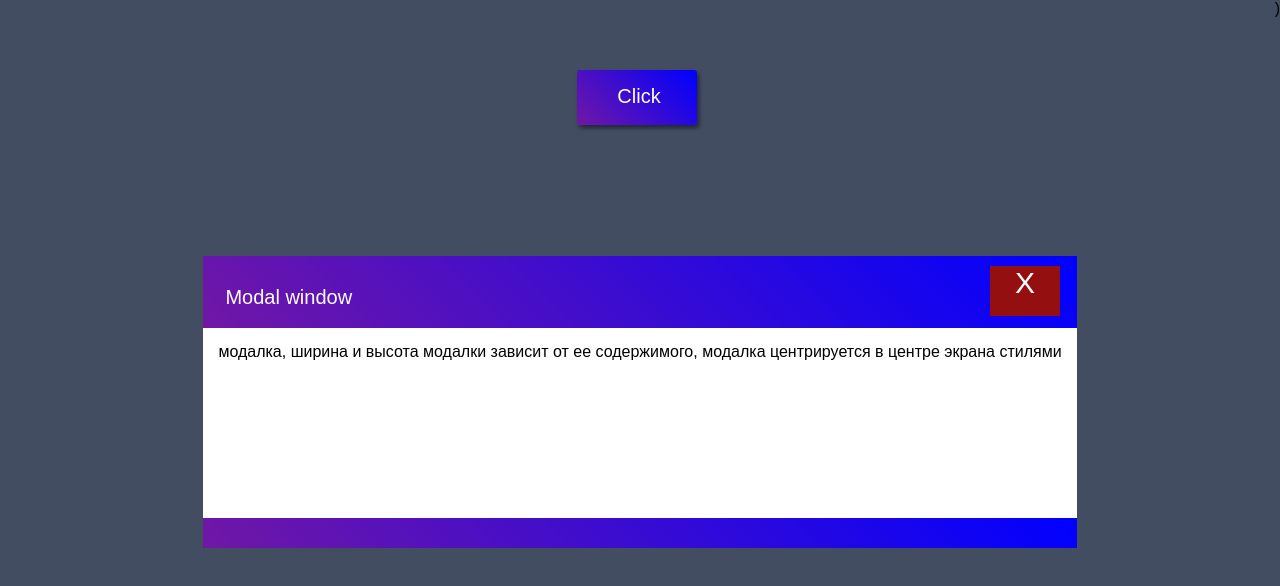
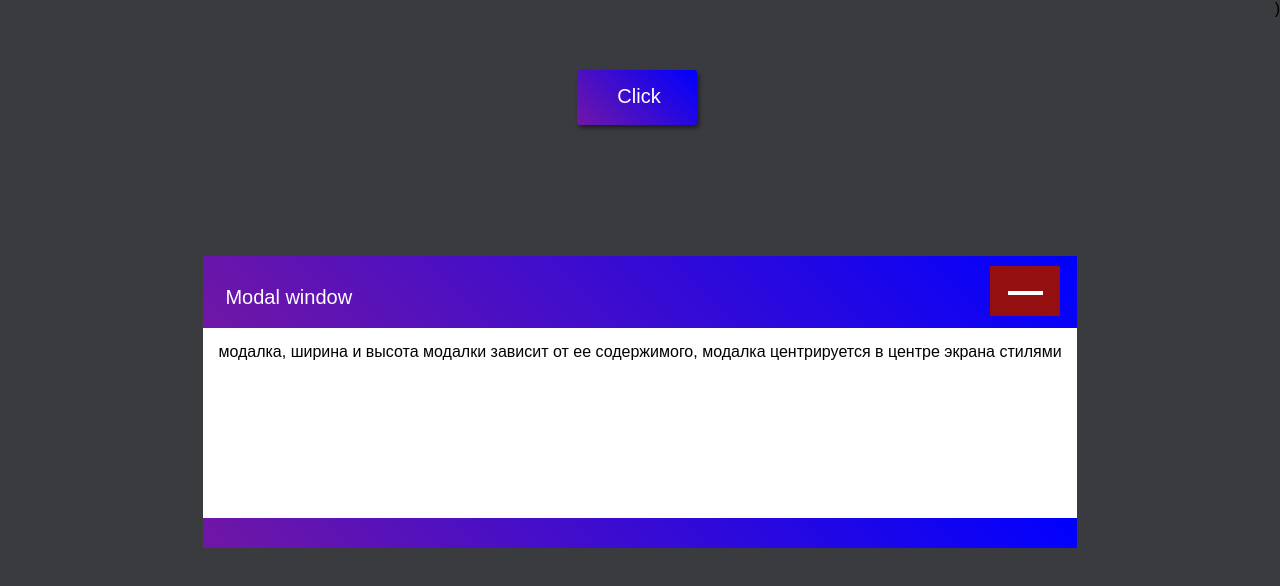
Before and after one commit to katrinkattt/testys, a React (Create React App) app in the folder testy/: page / in a window 1280 px wide. Both pictures are taken after a click on the link "Click". Shown: the top 586 px of the page. Built offline with nearby package versions, Linux system fonts and the light colour scheme.

Commit message:
setting for close modalWindow

```diff
--- a/testy/src/components/modalWindow.jsx
+++ b/testy/src/components/modalWindow.jsx
@@ -5,7 +5,10 @@ export default function ModalWindow(props){
         <div id="modal" className="modal__main">
             <div className="modal__title">
                 <div className="modal__text__title">{props.title}</div>
-                <div id="btnClose" className="modal__close">X</div>
+                <div id="btnClose" className="modal__close">
+                    <div className="modal__close__line"></div>
+                    <div className="modal__close__line1"></div>
+                </div>
             </div>
             <div className="modal__text">{props.text}</div>
             <div className="modal__footer"></div>
--- a/testy/src/index.css
+++ b/testy/src/index.css
@@ -1,5 +1,5 @@
 body {
-  background-color: #424d61;
+  background-color: #3a3b3f;
   margin: 0;
   padding: 0;
   font-family: Arial, sans-serif;
@@ -58,8 +58,8 @@ body {
   width: -moz-fit-content;
   border-radius: 3px;
   background-color: #ffffff;
-  position: absolute;
   margin-top: 20%;
+  z-index: 1;
   display: none;
   position: fixed;
 }
@@ -100,3 +100,12 @@ body {
   height: 30px;
   background: linear-gradient(45deg, #7117a5, blue);
 }
+
+.modal__close__line, .modal__close__line1 {
+  height: 4px;
+  width: 35px;
+  background-color: #ffffff;
+  position: fixed;
+  z-index: 2;
+  margin-top: 25px;
+}
--- a/testy/src/index.sass
+++ b/testy/src/index.sass
@@ -51,8 +51,8 @@ body
     width: -moz-fit-content
     border-radius: 3px
     background-color: #ffffff
-    position: absolute
     margin-top: 20%
+    z-index: 1
     display: none
     position: fixed
 
@@ -76,6 +76,7 @@ body
     background-color: #941010
     font-size: 30px
 
+
 .modal__text
     height: 160px
     background: #ffffff
@@ -84,3 +85,11 @@ body
 .modal__footer
     height: 30px
     background: $gardient
+
+.modal__close__line, .modal__close__line1
+    height: 4px
+    width: 35px
+    background-color: #ffffff
+    position: fixed
+    z-index:2
+    margin-top: 25px
```
